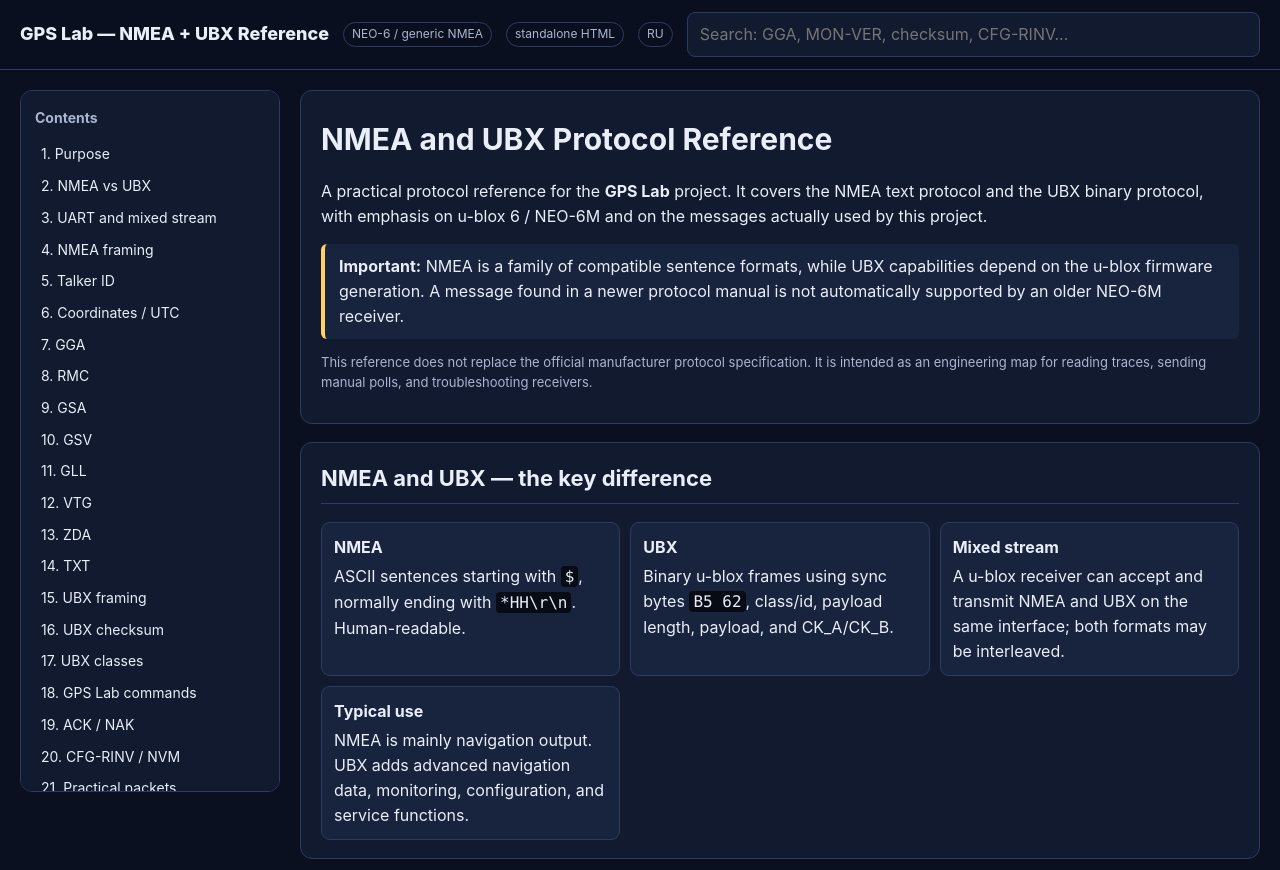
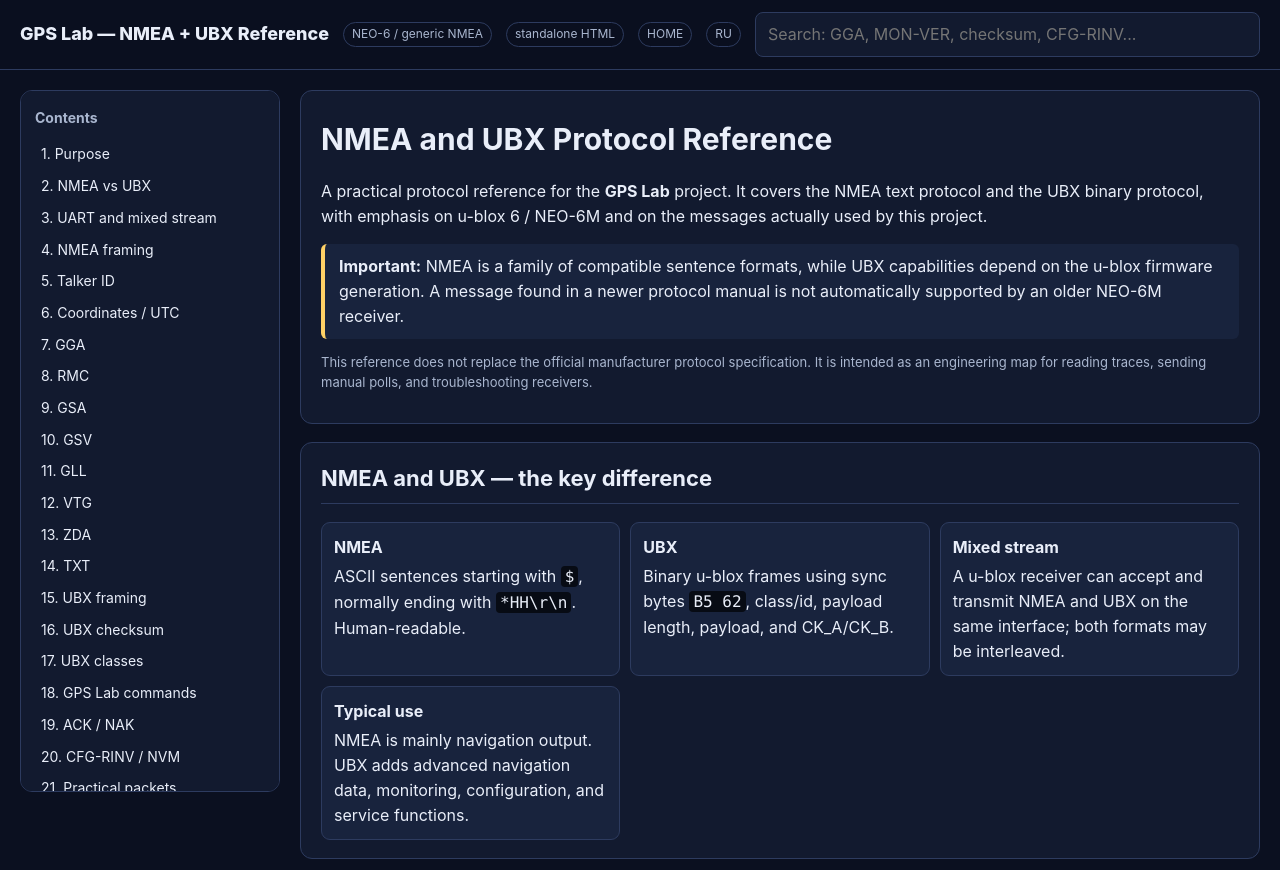
Before and after one commit to AIDevelopersMonster/GPS, a plain HTML site: page docs/protocols/nmea-ubx-reference-en.html in a window 1280 px wide. Shown: the top 870 px of the page. Drawn offline with Linux system fonts and the light colour scheme.

Commit message:
Add local and Pages navigation to English protocol reference

```diff
--- a/docs/protocols/nmea-ubx-reference-en.html
+++ b/docs/protocols/nmea-ubx-reference-en.html
@@ -58,6 +58,7 @@
     <div class="brand">GPS Lab — NMEA + UBX Reference</div>
     <span class="badge">NEO-6 / generic NMEA</span>
     <span class="badge">standalone HTML</span>
+    <a class="badge" href="../index.html">HOME</a>
     <a class="badge" href="nmea-ubx-reference.html">RU</a>
     <input id="search" type="search" placeholder="Search: GGA, MON-VER, checksum, CFG-RINV...">
   </div>
```
